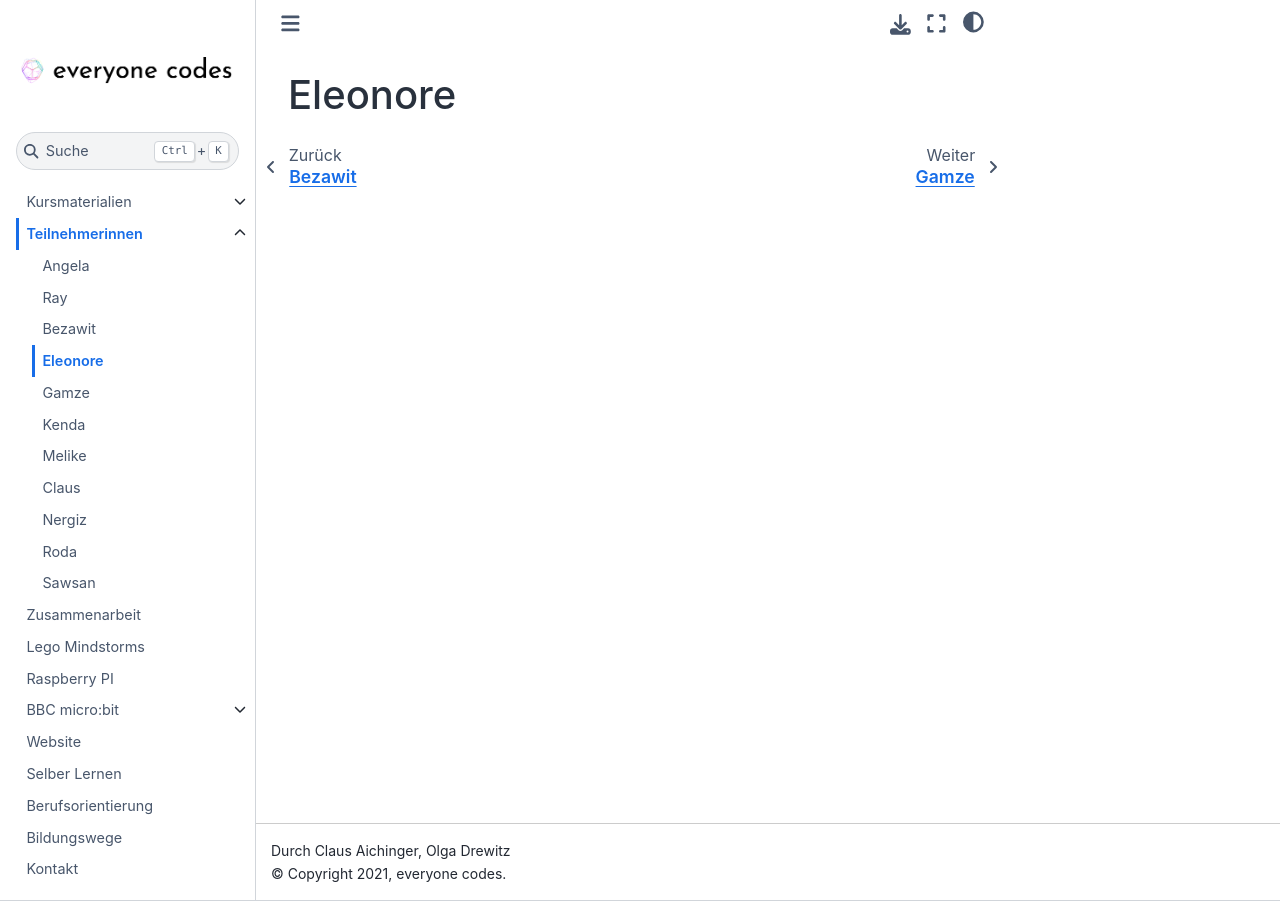
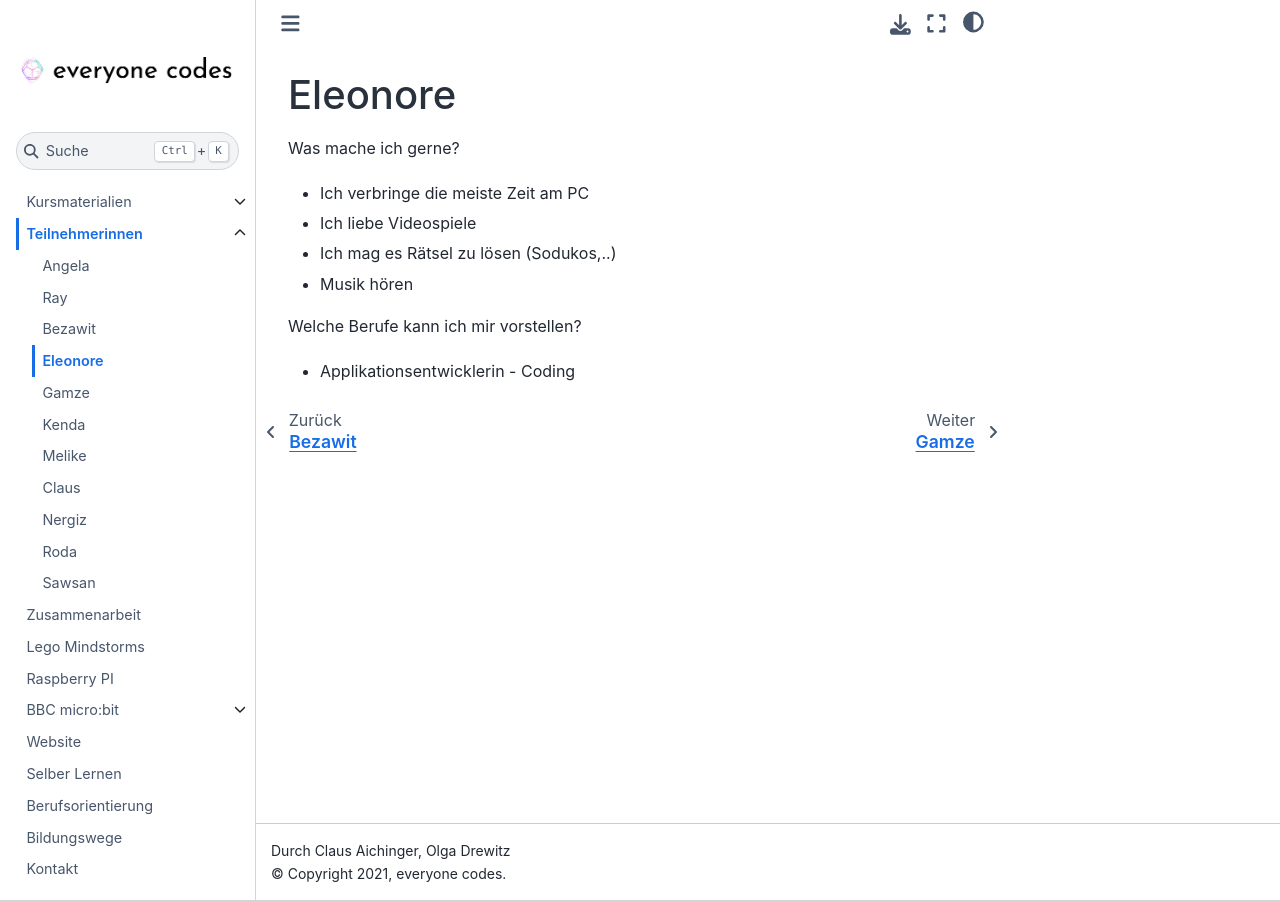
Before and after one commit to ec-mentors/IT-ist-das-was-fuer-mich-i03, a Sphinx documentation site: the page built from source/participants/eleonore.md, in a window 1280 px wide. Built offline with Sphinx 7.4.7 and the Sphinx Book theme 1.1.4, drawn with Linux system fonts in a browser that asks for light colours.

Commit message:
Was ich gerne mache:

```diff
--- a/source/participants/eleonore.md
+++ b/source/participants/eleonore.md
@@ -1 +1,12 @@
 # Eleonore
+
+Was mache ich gerne?
+
+- Ich verbringe die meiste Zeit am PC
+- Ich liebe Videospiele
+- Ich mag es Rätsel zu lösen (Sodukos,..)
+- Musik hören
+
+Welche Berufe kann ich mir vorstellen?
+
+- Applikationsentwicklerin - Coding
```
